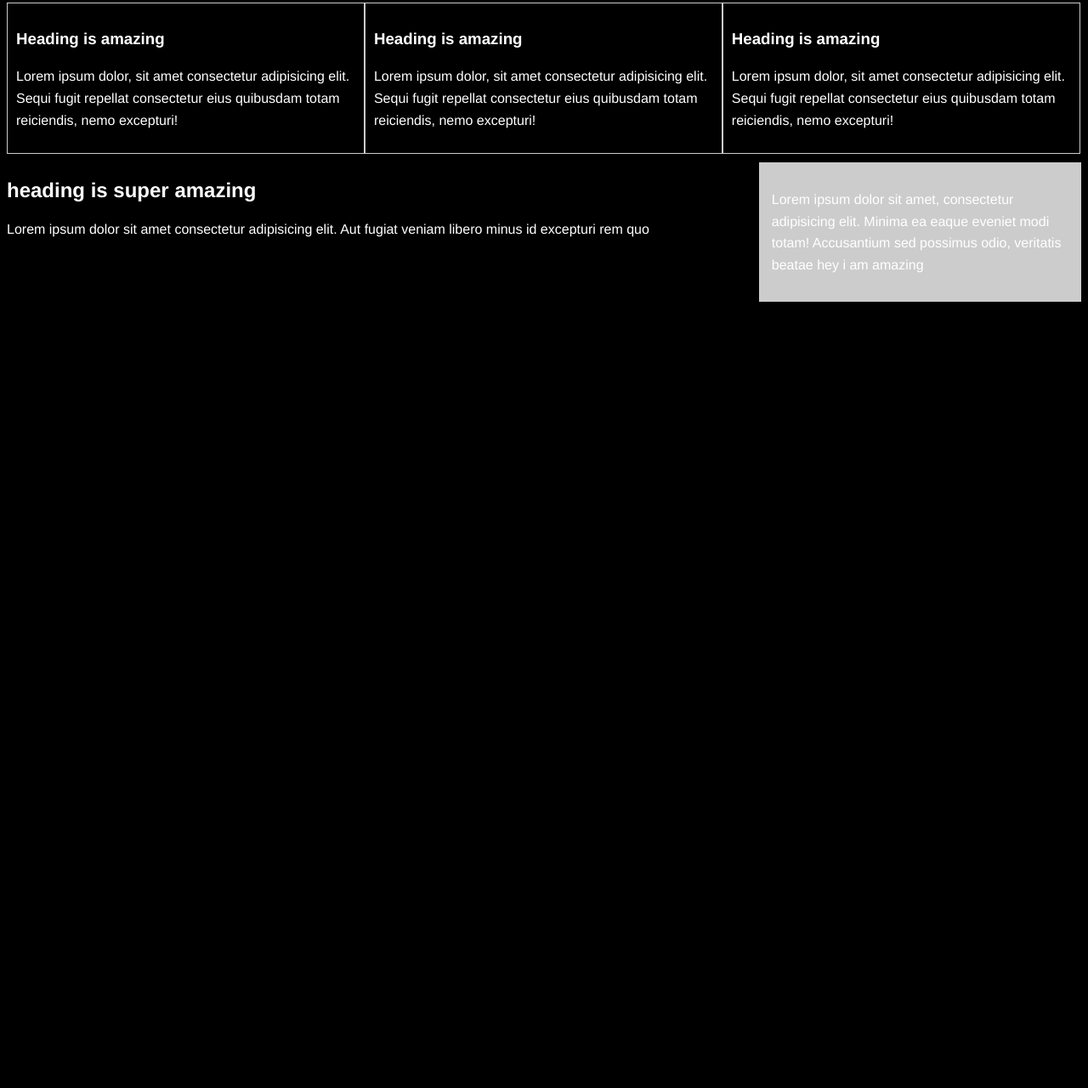
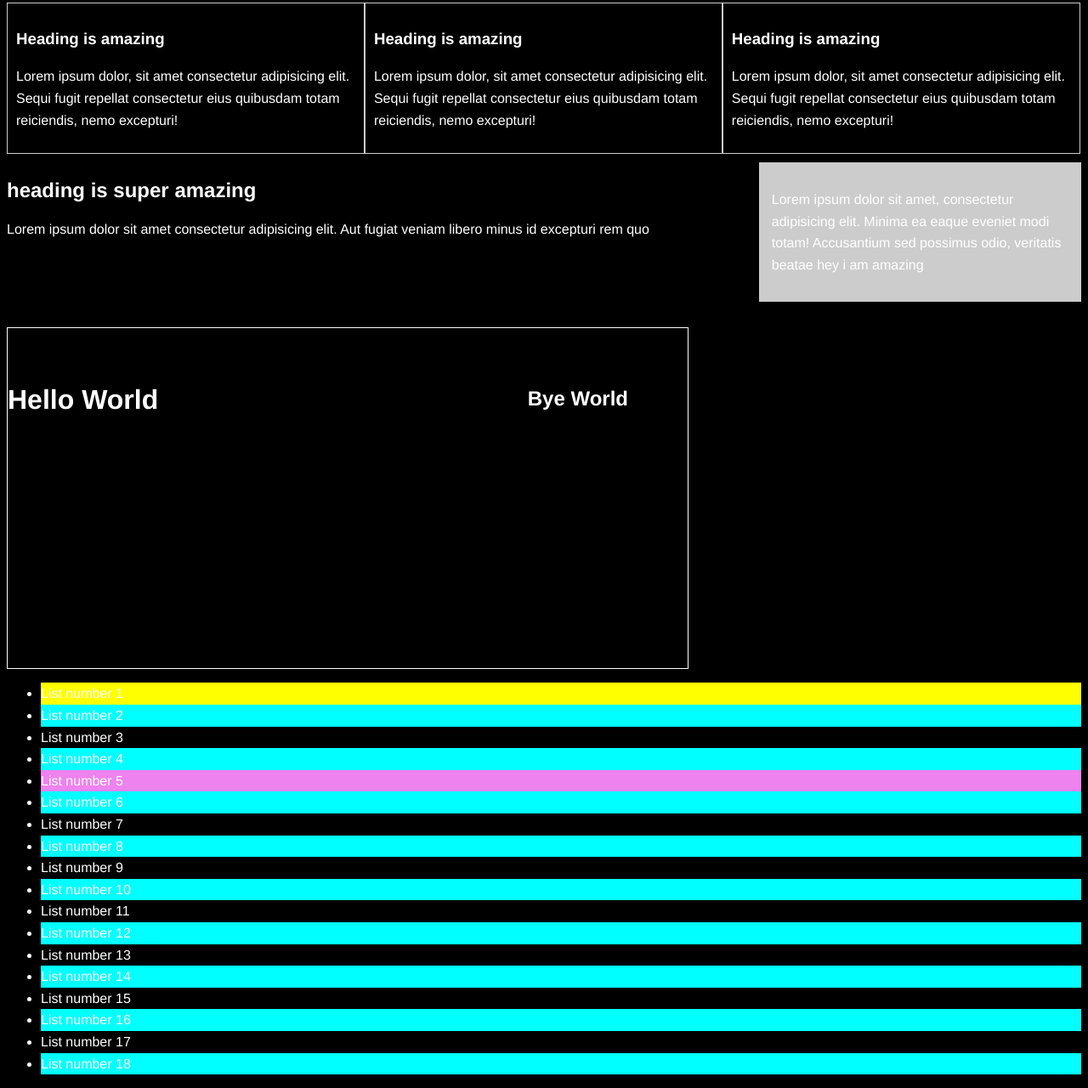
Before and after one commit to iamshashanksharma/css-practice, a plain HTML site: page index.html in a window 1280 px wide. Shown: the part 1254-2534 px from the top of the page at 85% size. Before the commit the page ends 1617 px from the top, so only its background shows below. Drawn offline with Linux system fonts and the light colour scheme.

Commit message:
Added pseudo elements positioning

```diff
--- a/index.html
+++ b/index.html
@@ -74,8 +74,36 @@
 
     <div class="clr"></div>
 
+    <div class="p-box">
+        <h1>Hello World</h1>
+        <h2>Bye World</h2>
+    </div>
 
+    <div class="list">
+        <ul>
+            <li>List number 1</li>
+            <li>List number 2</li>
+            <li>List number 3</li>
+            <li>List number 4</li>
+            <li>List number 5</li>
+            <li>List number 6</li>
+            <li>List number 7</li>
+            <li>List number 8</li>
+            <li>List number 9</li>
+            <li>List number 10</li>
+            <li>List number 11</li>
+            <li>List number 12</li>
+            <li>List number 13</li>
+            <li>List number 14</li>
+            <li>List number 15</li>
+            <li>List number 16</li>
+            <li>List number 17</li>
+            <li>List number 18</li>
+        </ul>
     </div>
+    </div>
+
+        <a class="button fixed" href="">Hey i am </a>
 
 </body>
 </html>
--- a/styles.css
+++ b/styles.css
@@ -132,3 +132,42 @@ a:visited{
     box-sizing: border-box;
     margin-top:10px;
 }
+.p-box{
+    width:800px;
+    height:400px;
+    border:1px solid white;
+    margin-top:30px;
+    position:relative;
+}
+.p-box h1{
+    position:absolute;
+    top:50px;
+}
+.p-box h2{
+    position:absolute;
+    top:50px;
+    right:70px;
+    bottom:40px;
+}
+.fixed{
+    position:fixed;
+    top:40px;
+}
+
+.list li:first-child{
+   background-color:yellow;
+}
+
+.list li:last-child{
+    background-color: red;
+}
+
+.list li:nth-child(5)
+{
+    background-color: violet;
+}
+
+.list li:nth-child(even)
+{
+    background-color:aqua;
+}
```
Also changed, not shown: Mywebsite/index.html (added), Mywebsite/styles.css (added), image.png (added).
